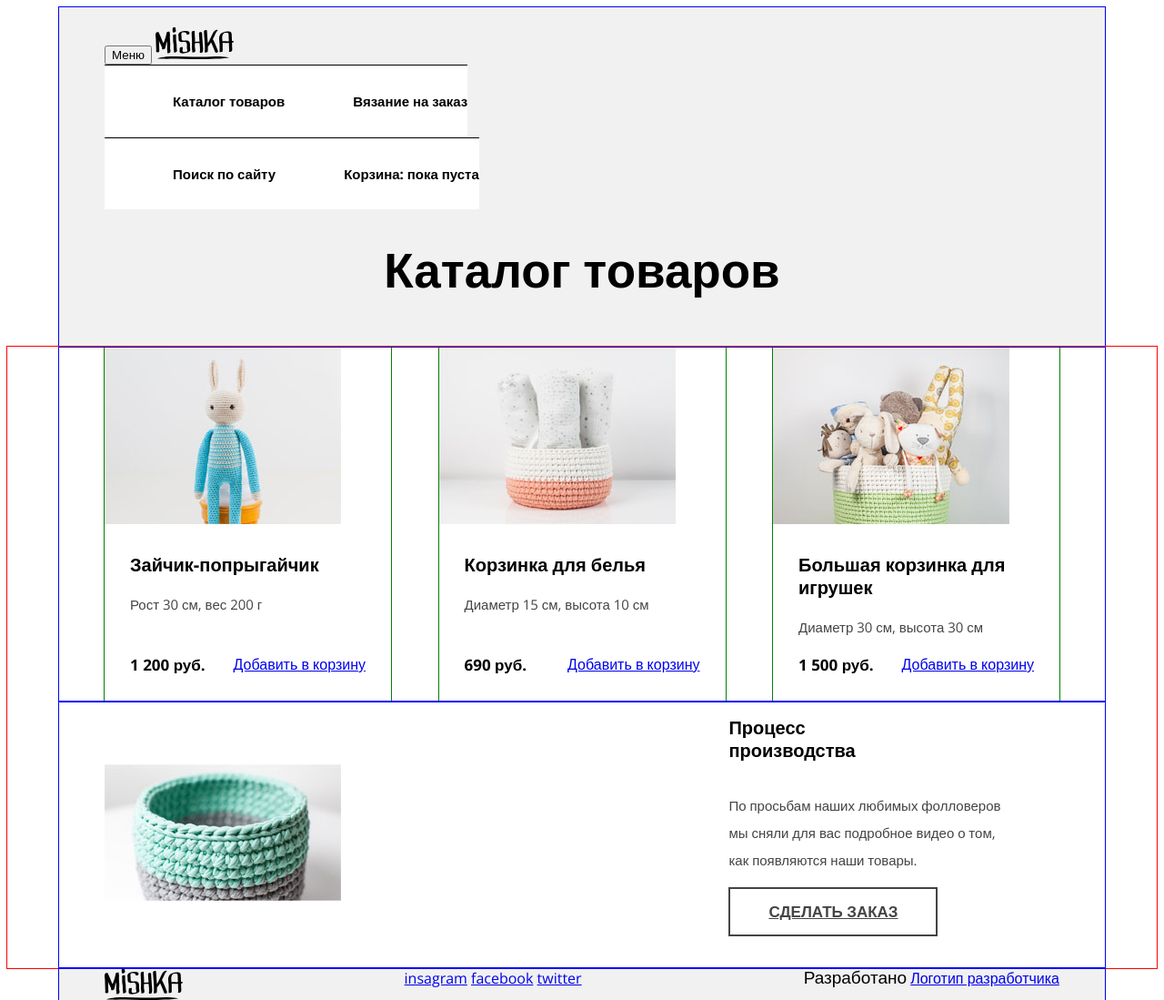
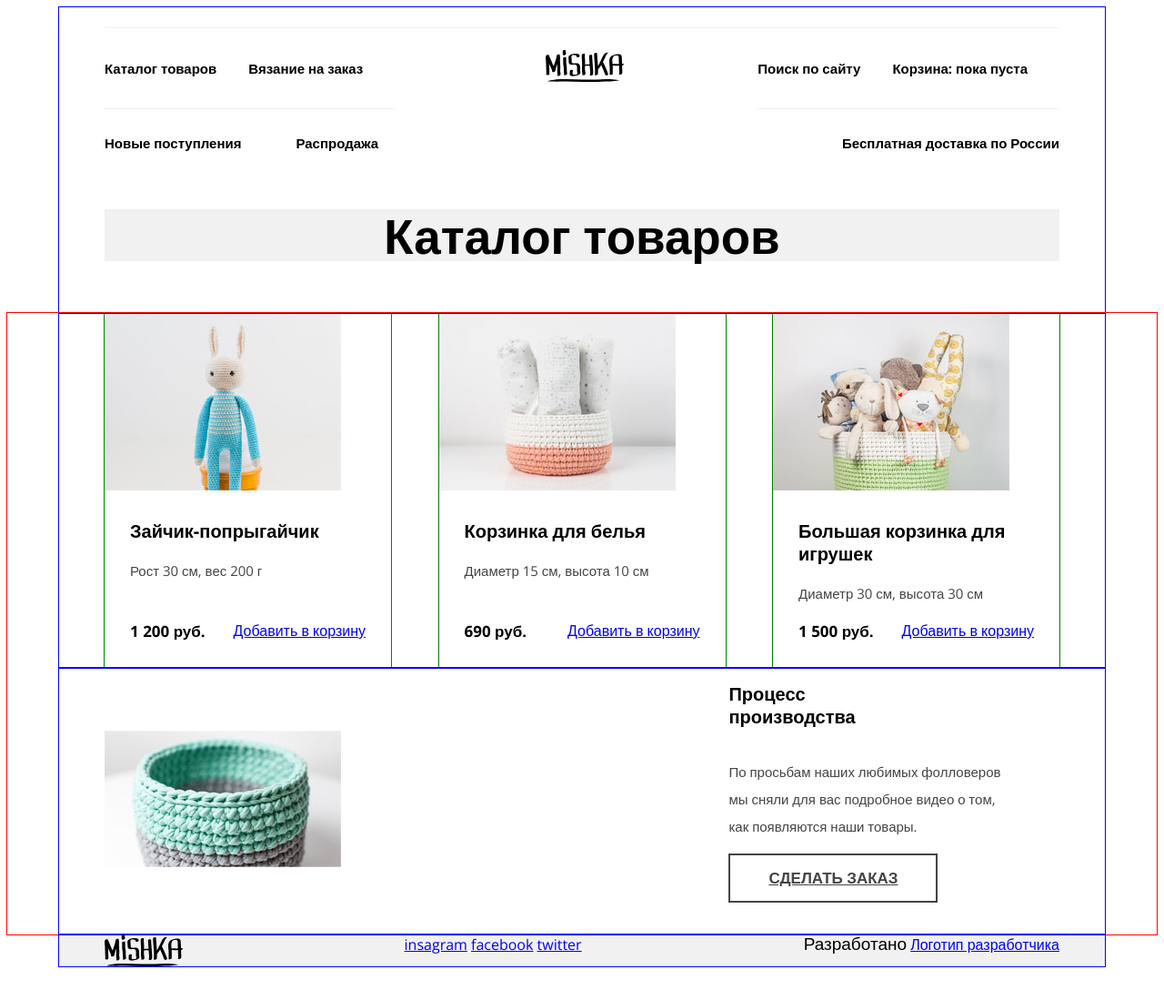
Before and after one commit to Web-proger/mishka, a website: page catalog.html in a window 1280 px wide. Shown: the top 1099 px of the page at 91% size. After the commit the page ends 1070 px from the top, so only its background shows below. Drawn offline with nearby package versions, Linux system fonts and the light colour scheme; files that its build step writes are made by us from their sources.

Commit message:
Сделал меню и стили для всех разрешений для страницы catalog

```diff
--- a/catalog.html
+++ b/catalog.html
@@ -15,13 +15,16 @@
             <img src="img/logo-mobile.svg" alt="Логотип">
           </a>
         </div>
-        <nav class="main-menu  main-menu--no-js">
+        <nav class="main-menu main-menu--no-js">
           <ul class="main-menu__items">
             <li class="main-menu__item">
               <a class="main-menu__item-link main-menu__item-link--active">Каталог товаров</a>
             </li>
             <li class="main-menu__item">
               <a class="main-menu__item-link" href="form.html">Вязание на заказ</a>
+            </li>
+            <li class="main-menu__item main-menu__item--mob-hidden">
+              <a class="main-menu__item-link" href="#">Бесплатная доставка по России</a>
             </li>
           </ul>
           <ul class="main-menu__user-items">
@@ -32,8 +35,20 @@
               <a class="main-menu__item-link" href="#">Корзина: пока пуста</a>
             </li>
           </ul>
+          <ul class="main-menu__bottom-items">
+            <li class="main-menu__bottom-item">
+              <a class="main-menu__item-link" href="#">Новые поступления</a>
+            </li>
+            <li class="main-menu__bottom-item">
+              <a class="main-menu__item-link" href="#">Распродажа</a>
+            </li>
+            <li class="main-menu__bottom-item">
+              <a class="main-menu__item-link" href="#">Бесплатная доставка по России</a>
+            </li>
+          </ul>
         </nav>
       </div>
+
       <h1 class="page-header__caption">Каталог товаров</h1>
     </header>
 
--- a/sass/blocks/main-menu.scss
+++ b/sass/blocks/main-menu.scss
@@ -17,9 +17,18 @@
       border-top: 1px solid $main-color;
       border-bottom: 1px solid $bg-color;
   }
+  &__item--mob-hidden {
+    display: none;
+  }
   &__item-link {
     color: $main-color;
     text-decoration: none;
+  }
+  &__bottom-items {
+    display: none;
+    @include padding-margin-0;
+    list-style: none;
+
   }
 }
 
@@ -37,6 +46,9 @@
       display: block;
       width: 320px;
     }
+    &__items:last-child {
+      display: none;
+    }
   }
 }
 
@@ -44,12 +56,28 @@
   .main-menu {
     font-size: 15px;
     color: $main-color;
+    border-top: 1px solid $bg-color;
     &__items,
     &__user-items {
       flex-direction: row;
     }
+    &__user-items {
+      position: absolute;
+      top: -23px;
+      right: 0;
+    }
+    &__items {
+      display: flex;
+    }
     &__item {
+      padding: 32px 35px 32px 0;
       font-size: 15px;
+      border-top: none;
+    }
+    &__item--mob-hidden {
+      display: block;
+      margin-left: auto;
+      padding-right: 0;
     }
     &__item-link {
 
@@ -58,5 +86,33 @@
 }
 
 @media #{$desctop-width} {
+  .main-menu {
+    display: flex;
+    flex-wrap: wrap;
+    &__items {
+//      display: none;
+    }
+    &__item--mob-hidden {
+      display: none;
+    }
+    &__user-items {
+      position: static;
+      margin-left: auto;
+    }
+    &__bottom-items {
+      display: flex;
+      width: 100%;
+    }
+    &__bottom-item {
+      padding: 25px 30px 25px 30px;
+    }
+    &__bottom-item:first-child {
+      padding-left: 0;
+    }
+    &__bottom-item:last-child {
+      margin-left: auto;
+      padding-right: 0;
+    }
 
+  }
 }
--- a/sass/blocks/page-header.scss
+++ b/sass/blocks/page-header.scss
@@ -3,24 +3,32 @@
   @include adapive-padding;
   padding-top: 22px;
   padding-bottom: 22px;
-  background-color: $bg-color;
 /*  &__flex-wrap {
   display: flex;
   justify-content: space-between;
   }*/
   &__top {
-    position: relative;
     display: block;
+    text-align: center;
   }
-  &__logo img{
-    text-align: center;
+  &__logo {
+    display: inline-block;
   }
   &__caption {
   @include main-caption;
   }
+  &__menu-btn {
+    &--no-js { //js выключен
+      display: none;
+    }
+  }
 }
 
 @media #{$mobile-width-only} {
+  .page-header__top {
+    position: relative;
+  }
+//Кнопка меню с ключенным и выключенным JS и стилизация кнопки
   .page-header {
       position: relative;
     &__menu-btn {
@@ -66,14 +74,36 @@
           transform: rotate(-45deg);
         }
       }
-      &--no-js { //js выключен
-          display: none;
     }
   }
 }
 
-// Стили описываю поведение из другого блока
-  .page-header__menu-btn--opened main-menu {
-    display: block;
+@media #{$tablet-width} {
+  .page-header {
+    &__menu-btn {
+      display: none;
+    }
+    &__flex-wrap {
+      position: relative;
+      padding-top: 56px;
+    }
+    &__logo {
+      position: absolute;
+      top: 0;
+      left: 0;
     }
   }
+}
+
+@media #{$desctop-width} {
+  .page-header {
+    &__flex-wrap {
+      padding-top: 0;
+    }
+    &__logo {
+      position: absolute;
+      top: 25px;
+      left: 485px;
+    }
+  }
+}
```
Lines whose indentation alone changed are shown as unchanged.
